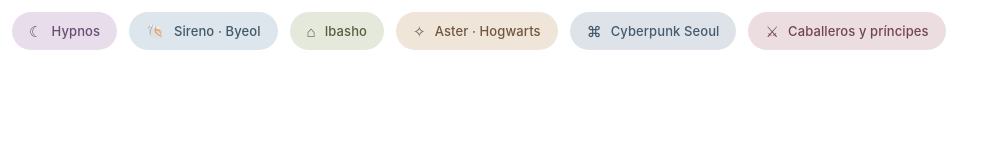
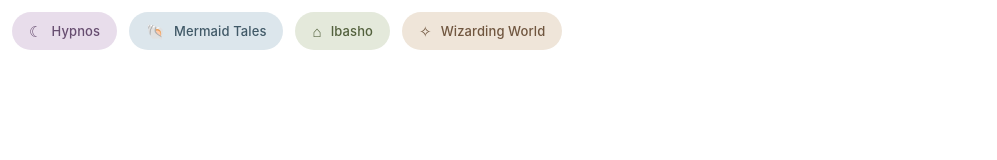
Before and after one commit to Byeol-Yoon/notion-masterlist, a plain HTML site: page index.html in a window 1280 px wide. Shown: the whole page, without its empty margins (0-997 px from the left). Drawn offline with Linux system fonts and the light colour scheme.

Commit message:
Update index.html

```diff
--- a/index.html
+++ b/index.html
@@ -166,7 +166,7 @@
      href="PEGAR_ENLACE_NOTION_SIRENO"
      target="_blank">
     <span class="icon">🐚</span>
-    Sireno · Byeol
+    Mermaid Tales
   </a>
 
   <a class="chip ibasho"
@@ -180,22 +180,10 @@
      href="PEGAR_ENLACE_NOTION_HOGWARTS"
      target="_blank">
     <span class="icon">✧</span>
-    Aster · Hogwarts
+    Wizarding World
   </a>
 
-  <a class="chip cyberpunk"
-     href="PEGAR_ENLACE_NOTION_CYBERPUNK"
-     target="_blank">
-    <span class="icon">⌘</span>
-    Cyberpunk Seoul
-  </a>
 
-  <a class="chip caballeros"
-     href="PEGAR_ENLACE_NOTION_CABALLEROS"
-     target="_blank">
-    <span class="icon">⚔</span>
-    Caballeros y príncipes
-  </a>
 
 </div>
 
```
